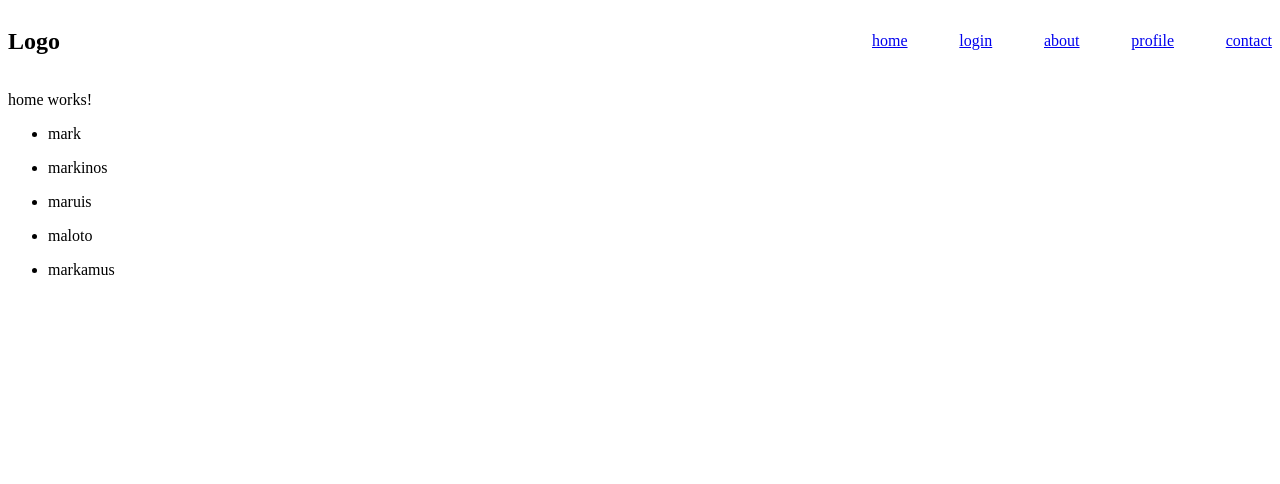
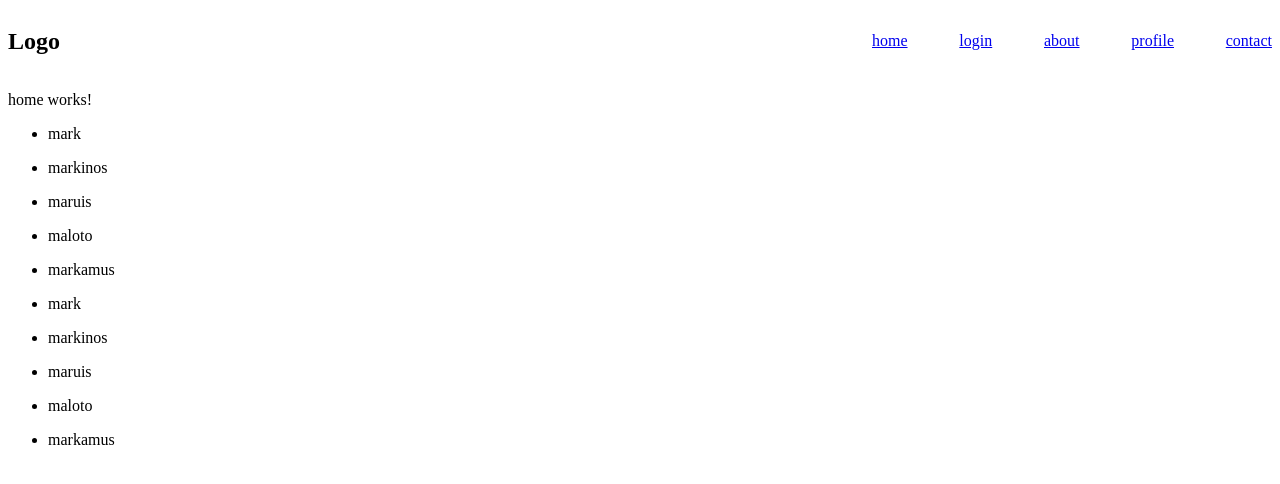
Before and after one commit to Hol7/AngularTuto, an Angular app: page / in a window 1280 px wide. Shown: the top 484 px of the page. Built offline with nearby package versions, Linux system fonts and the light colour scheme.

Commit message:
remove duplicate user list rendering in home component template

```diff
--- a/src/app/home/home.component.html
+++ b/src/app/home/home.component.html
@@ -6,3 +6,9 @@
         <li routerLink="user/{{user.id}}/{{user.name}}" >{{user.name}} </li>
     </ul>
 }
+
+@for(user of users ; track user.id ){
+    <ul>
+        <li routerLink="user/{{user.id}}/{{user.name}}" >{{user.name}} </li>
+    </ul>
+}
```
